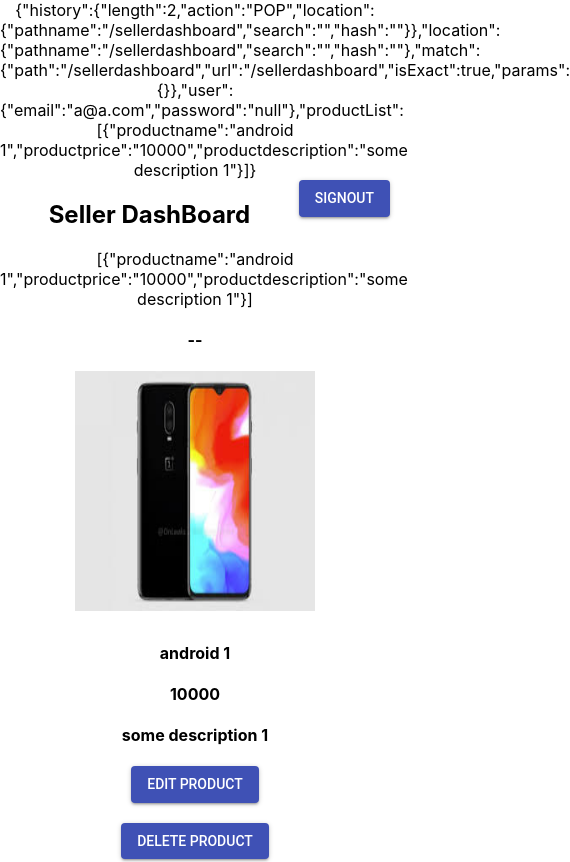
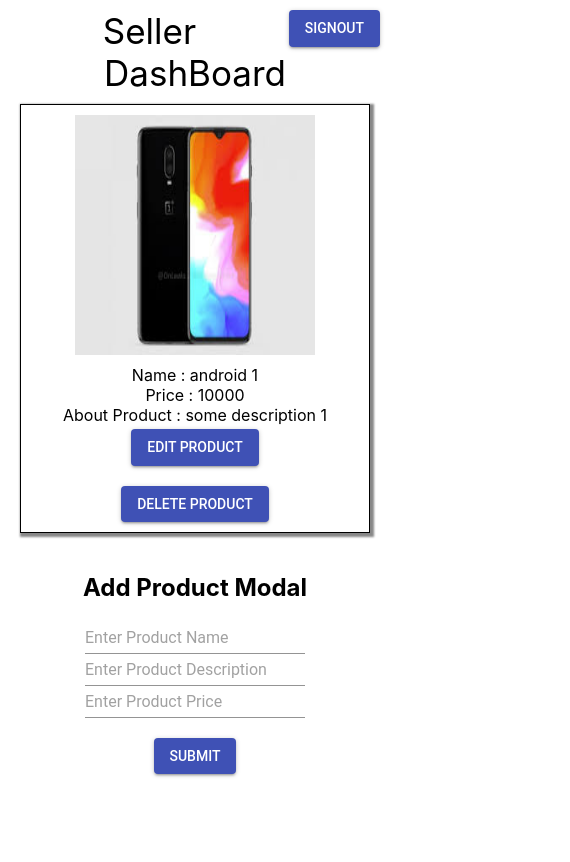
Before and after one commit to atulkumar101/seller-dashboard, a React (Create React App) app: page /sellerdashboard in a window 390 px wide. Shown: the top 862 px of the page, 570 px wide, since content can reach past the window. Built offline with nearby package versions, Linux system fonts and the light colour scheme.

Commit message:
check routing and responsive

```diff
--- a/src/App.css
+++ b/src/App.css
@@ -1,5 +1,6 @@
 .App {
   text-align: center;
+  padding: 10px;
 }
 
 .App-logo {
@@ -22,6 +23,12 @@
   color: #61dafb;
 }
 
+.ProductCard{
+  border: 1px solid;
+  padding: 10px;
+  box-shadow: 2px 2px 2px 2px #888888;
+}
+
 @keyframes App-logo-spin {
   from {
     transform: rotate(0deg);
@@ -30,3 +37,19 @@
     transform: rotate(360deg);
   }
 }
+
+.TextBigSize{
+  font-size: 35px;
+}
+
+.TextMediumSize{
+  font-size: 15px;
+}
+
+.TextRed{
+  /* color: red; */
+}
+
+.MarginTop{
+  margin-top: 4px;
+}
--- a/src/App.jsx
+++ b/src/App.jsx
@@ -40,12 +40,16 @@ class App extends Component {
   render() {
     return (
       <div className="App">
-      {JSON.stringify(this.props)}
-      {this.props.user}
+      {
+        // JSON.stringify(this.props)
+      }
+      {
+        // this.props.user
+      }
         {this.props.user && this.props.user !==null ? this.props.history.push('/sellerdashboard') : ''}
 
-        <div>
-          <h2 className="apptitle">Seller DashBoard</h2>
+        <div className="apptitle TextBigSize TextRed">
+           Seller DashBoard
         </div>
         <Input type="text" name="username" placeholder="username"
         onChange={event => this.setState({ username: event.target.value })}
--- a/src/SellerDashBoard.jsx
+++ b/src/SellerDashBoard.jsx
@@ -4,11 +4,7 @@ import { userExist } from "./actions";
 import ProductList from './components/ProductList';
 import AddProductModal from './components/AddProductModal';
 import Button from '@material-ui/core/Button';
-
-// const PRODUCTS = [
-//     {productname: "android 1", productprice: "10000", productdescription:"some description 1"},
-//     {productname: "android 2", productprice: "20000", productdescription:"some description 2"},
-// ];
+import './App.css';
 
 
 class SellerDashBoard extends Component{
@@ -80,23 +76,33 @@ class SellerDashBoard extends Component{
 
         return(
             <div className="App">
-
-                <div>{JSON.stringify(this.props)}</div>
+            <div>
+                <div>
+                {
+                    // JSON.stringify(this.props)
+                }
+                </div>
                 <Button variant="contained" color="primary"
                     style = {{float: 'right'}}
                     onClick={this.signout}
                 >
                     Signout
                 </Button>
-                <h2>Seller DashBoard</h2>
-                <div>{JSON.stringify(this.props.productList)}</div>
-                <h4>--</h4>
+                <div className="apptitle TextBigSize TextRed">
+                    Seller DashBoard
+                </div>
+                <div>
+                {
+                    // JSON.stringify(this.props.productList)
+                }
+                </div>
                 {/* <div>{window.localStorage.getItem('USER')}</div> */}
                 <div>{rows}</div>
                 <AddProductModal
                     // productlist={this.state.PRODUCTS}
                     // onAddProduct = {this.addProduct}
                  />
+            </div>
             </div>
         )
     }
--- a/src/components/ProductList.jsx
+++ b/src/components/ProductList.jsx
@@ -3,6 +3,7 @@ import EditProductModal from './EditProductModal';
 import Button from '@material-ui/core/Button';
 import down from './download.jpg';
 import {connect} from 'react-redux';
+import '../App.css';
 
 import {deleteProduct} from '../actions';
 
@@ -39,6 +40,7 @@ class ProductList extends Component{
 
         return(
             <div className="App">
+            <div className="ProductCard">
                 {/* <h2>Product List</h2> */}
                 <div>
                 {/* <div>{JSON.stringify(product)}</div> */}
@@ -46,25 +48,24 @@ class ProductList extends Component{
                     <div style={{height:"250px", width:"250px", margin:"0px auto"}}>
                         <img src={down} alt="downloadimage" height="240px" width="240px" />
                     </div>
-                    <div>
-                        <h4>{product.productname}</h4>
-                        <h4>{product.productprice}</h4>
+                    <div className="ProductDescription">
+                        <div>Name : {product.productname}</div>
+                        <div>Price : {product.productprice}</div>
+                        <div>About Product : {product.productdescription}</div>
                     </div>
-                    <div>
-                        <h4>{product.productdescription}</h4>
-                    </div>
+                    <div className="MarginTop">
                     <EditProductModal
                         product = {product}
                         onEditProduct = {
                             this.editProduct
                         }
                     />
+                    </div>
                     {/* <Button variant="contained" color="primary"
                         onClick={this.editProduct}
                     >
                         EDIT PRODUCT
                     </Button> */}
-                    {" "}
                     <Button variant="contained" color="primary"
                         onClick={this.deleteProduct}
                         // onClick={this.props.deleteProduct(product)
@@ -74,6 +75,7 @@ class ProductList extends Component{
 
 
                 </div>
+            </div>
             </div>
         )
     }
```
